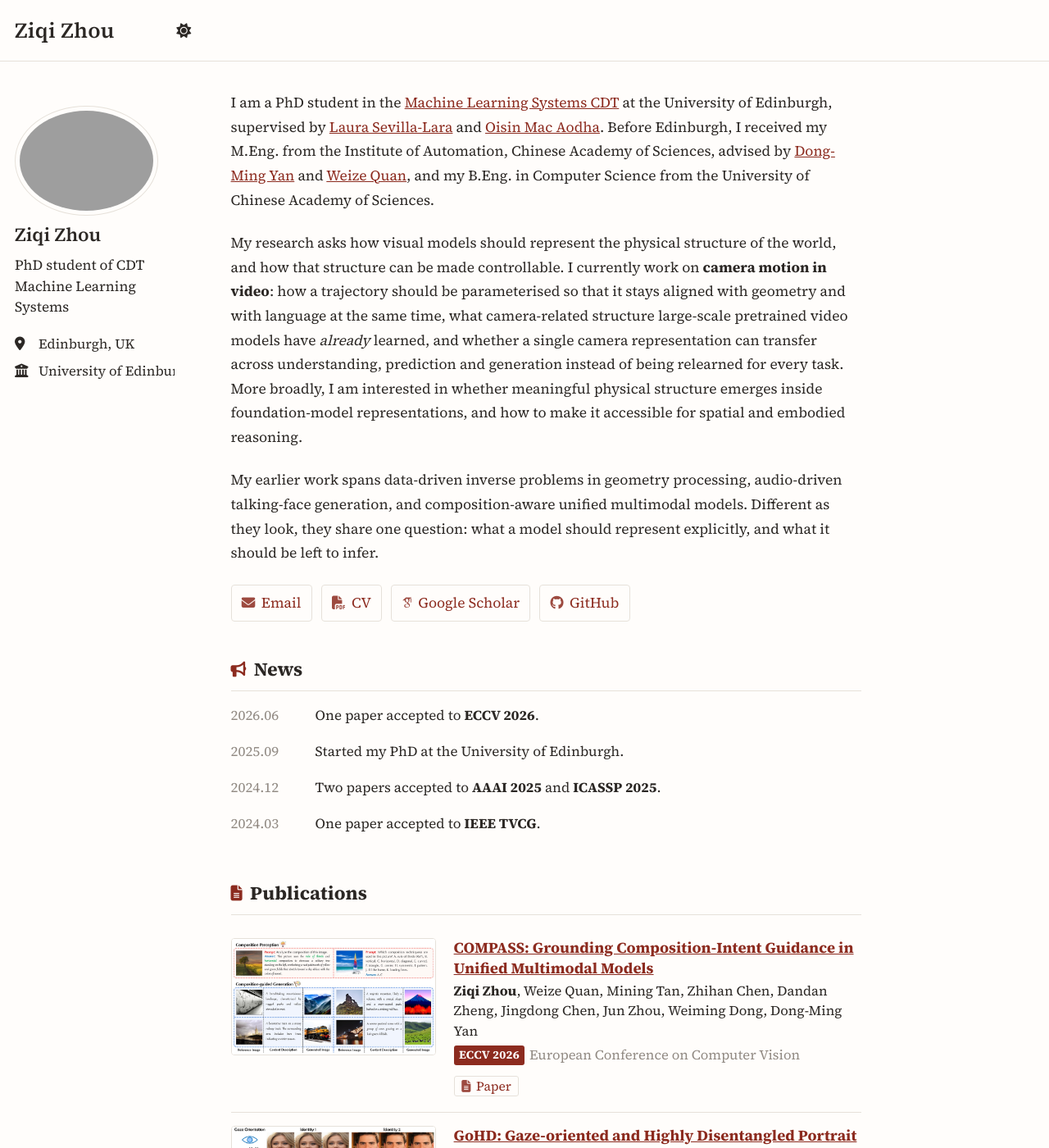
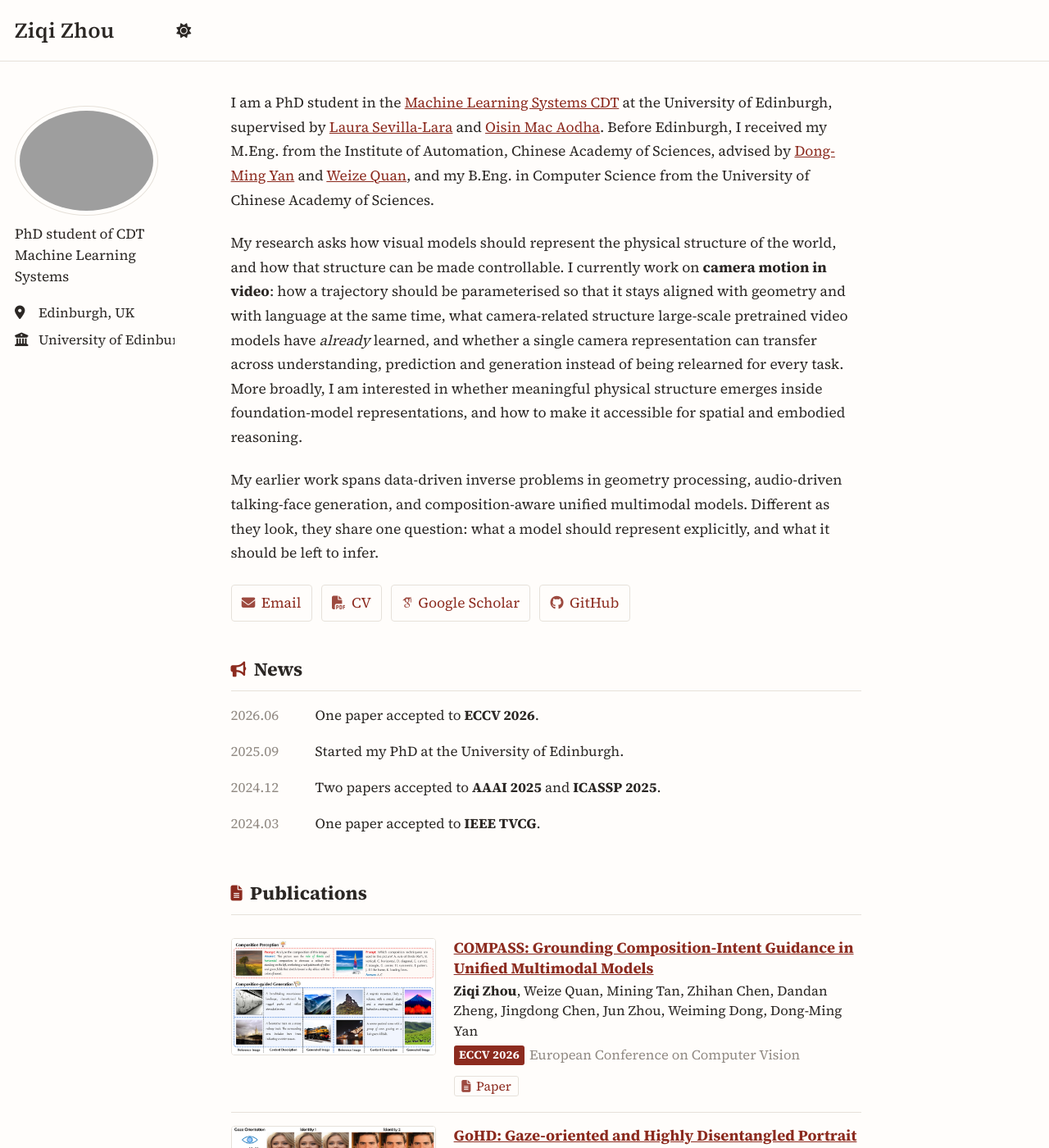
Before and after one commit to Jia1018/Jia1018.github.io, a Jekyll site: the page built from _pages/about.md, in a window 1280 px wide and 1400 px high. Shown: the whole window at 82% size. Built offline with Jekyll 4.4.1, drawn with Linux system fonts in a browser that asks for light colours; some web fonts are replaced; a script that is not in the unit is left out.

Commit message:
Add company logos, trim page chrome, unify sidebar typography

```diff
--- a/assets/css/homepage.css
+++ b/assets/css/homepage.css
@@ -361,8 +361,7 @@ html[data-theme="dark"] .exp-logo img {
 
 /* ---------- type scale tweaks: bigger sidebar, calmer intro ---------- */
 .sidebar .author__name {
-  font-size: 1.28em;
-  font-weight: 600;
+  display: none;   /* the name is already in the top bar */
 }
 
 .sidebar .author__bio {
```
Also changed, not shown: images/logos/ant-group.png (added), images/logos/jd.png (added), images/logos/nio.svg (added).
